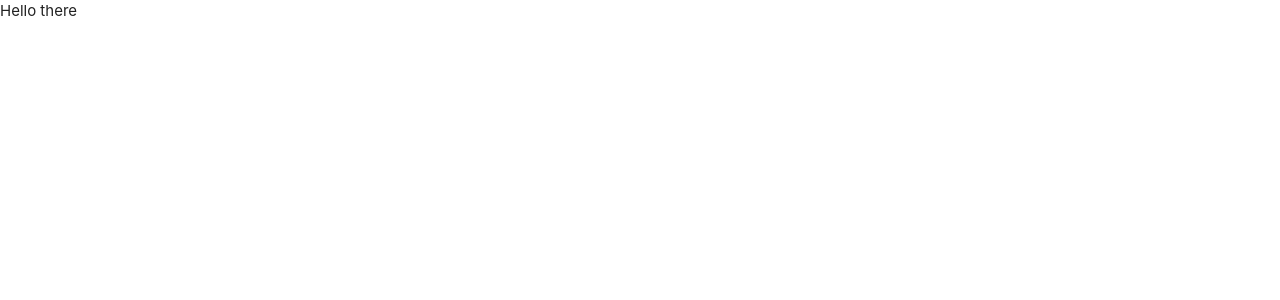
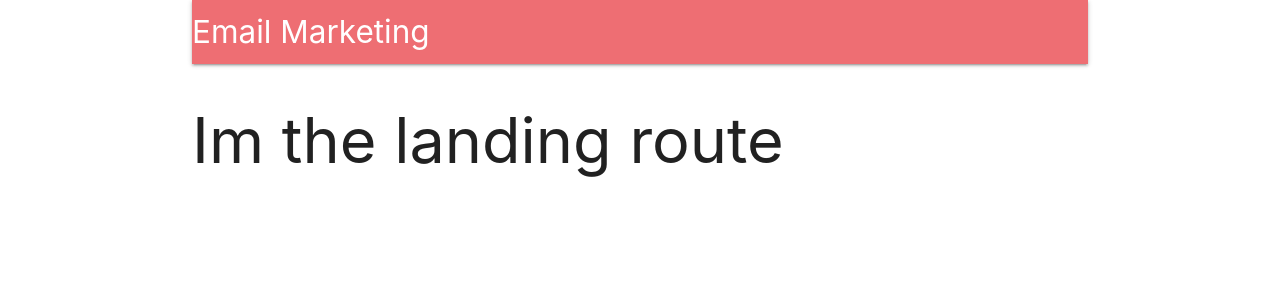
Before and after one commit to mauriciolealmx/email-marketing-server, a React (Create React App) app in the folder client/: page / in a window 1280 px wide. Shown: the top 300 px of the page. Built offline with nearby package versions, Linux system fonts and the light colour scheme; no server answers.

Commit message:
Created Header component and updated App to have some dummy routes.

```diff
--- a/client/src/components/App.js
+++ b/client/src/components/App.js
@@ -1,7 +1,32 @@
-import React from 'react';
+import React, { Component } from 'react';
+import { BrowserRouter, Route } from 'react-router-dom';
+import { connect } from 'react-redux';
+import * as actions from '../actions';
 
-const App = () => {
-  return <div>Hello there</div>;
-};
+import Header from './Header';
 
-export default App;
+class App extends Component {
+  componentDidMount() {
+    this.props.fetchUser();
+  }
+
+  render() {
+    return (
+      <div className="container">
+        <BrowserRouter>
+          <div>
+            <Header />
+            <Route exact path="/" component={() => <h1>Im the landing route</h1>} />
+            <Route exact path="/surveys" component={() => <h1>Surveys route</h1>} />
+            <Route path="/surveys/new" component={() => <h1>New Surveys route</h1>} />
+          </div>
+        </BrowserRouter>
+      </div>
+    );
+  }
+}
+
+export default connect(
+  null,
+  actions
+)(App);
--- /dev/null
+++ b/client/src/components/Header.js
@@ -0,0 +1,39 @@
+import React, { Component } from 'react';
+import { connect } from 'react-redux';
+
+class Header extends Component {
+  renderContent() {
+    switch (this.props.auth) {
+      case null:
+        return;
+
+      case false:
+        return (
+          <li>
+            <a href="/auth/google">Login With Google</a>
+          </li>
+        );
+
+      default:
+        return <li><a href="">Logout</a></li>;
+    }
+  }
+
+  render() {
+    console.log(this.props.auth);
+    return (
+      <nav>
+        <div className="nav-wrapper">
+          <a className="left brand-logo">Email Marketing</a>
+          <ul className="right">{this.renderContent()}</ul>
+        </div>
+      </nav>
+    );
+  }
+}
+
+const mapStateToProps = ({ auth }) => {
+  return { auth };
+};
+
+export default connect(mapStateToProps)(Header);
```
